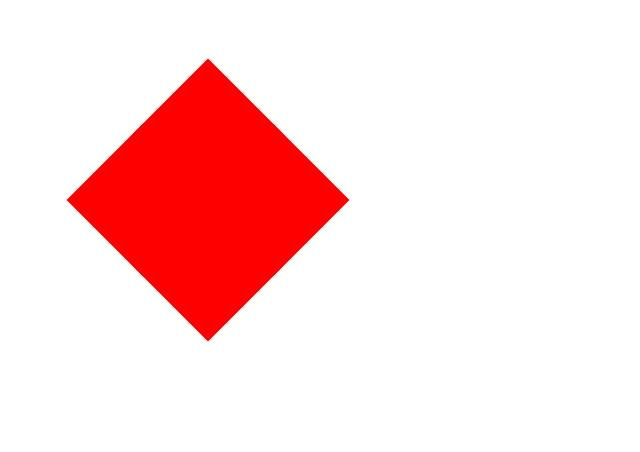
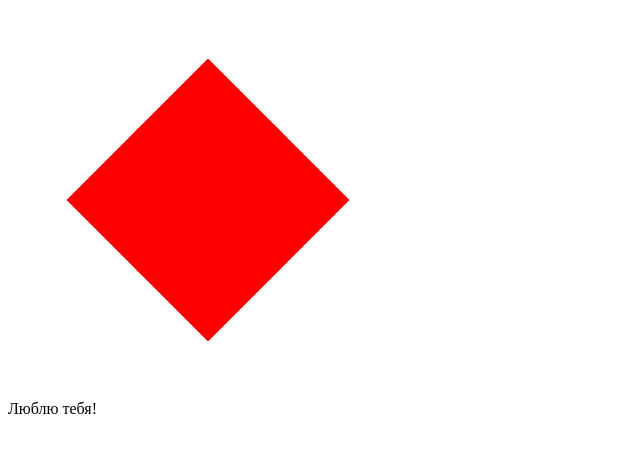
Before and after one commit to Hlop4ik4/Hlop4ik4.github.io, a plain HTML site: page index.html in a window 1280 px wide. Shown: the whole page, without its empty margins (0-640 px from the left). Drawn offline with Linux system fonts and the light colour scheme.

Commit message:
Update index.html

```diff
--- a/index.html
+++ b/index.html
@@ -5,5 +5,6 @@
     </head>
     <body>
         <div class="heart"></div>
+        Люблю тебя!
     </body>
 </html>
```
